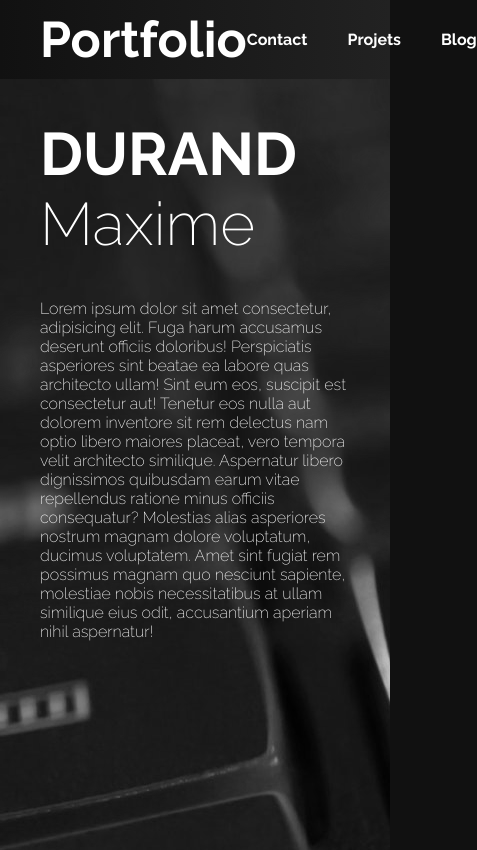
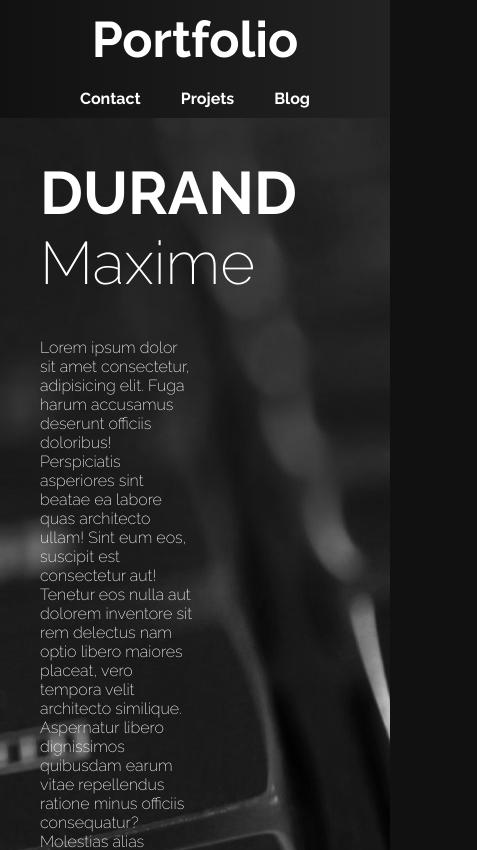
Before and after one commit to Madoudinet/projet-1, a plain HTML site: page index.html in a window 390 px wide. Shown: the top 850 px of the page, 477 px wide, since content can reach past the window. Drawn offline with Linux system fonts and the light colour scheme; a web font is replaced by a local one.

Commit message:
ajout media query

```diff
--- a/css/style.css
+++ b/css/style.css
@@ -33,11 +33,6 @@ h2 {
   font-weight: 200;
 }
 
-.lastName {
-  font-weight: 700;
-  text-transform: uppercase;
-}
-
 nav {
   display: flex;
   align-items: center;
@@ -56,10 +51,11 @@ a:hover {
   text-shadow: 0 0 7px #fff;
 }
 
+/* HERO */
 .hero {
   background-image: url(../img/clavier.jpg);
   filter: grayscale(1);
-  height: 800px;
+  min-height: 800px;
   width: 100vw;
   padding: 40px;
   display: flex;
@@ -67,3 +63,20 @@ a:hover {
   /* justify-content: space-between; */
   gap: 40px;
 }
+
+.lastName {
+  font-weight: 700;
+  text-transform: uppercase;
+}
+
+.resume {
+  width: 50%;
+}
+
+@media screen and (max-width: 600px) {
+  header {
+    flex-direction: column;
+    align-items: center;
+    gap: 20px;
+  }
+}
```
